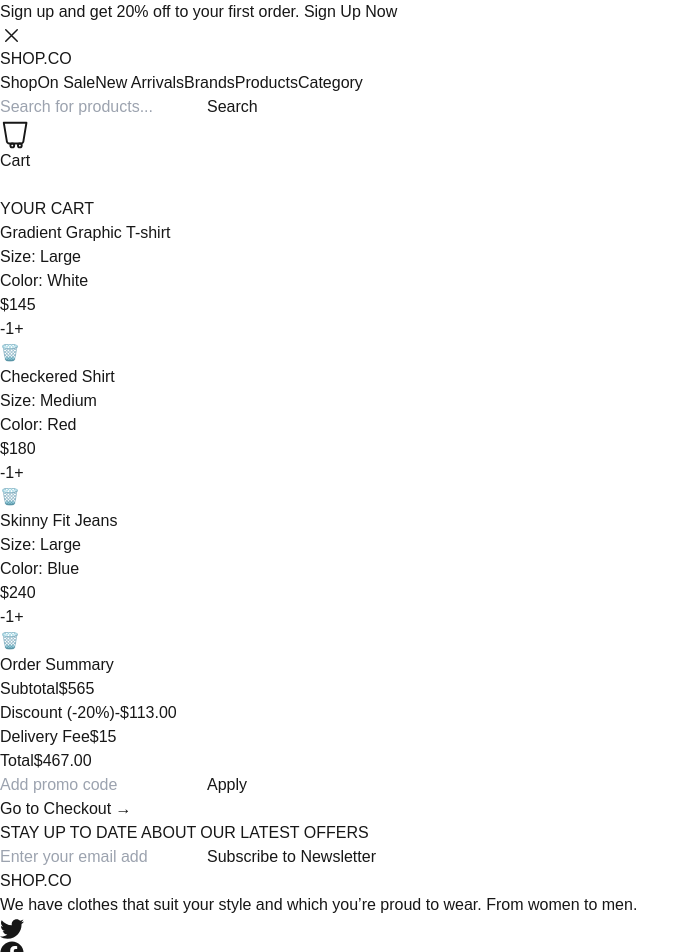
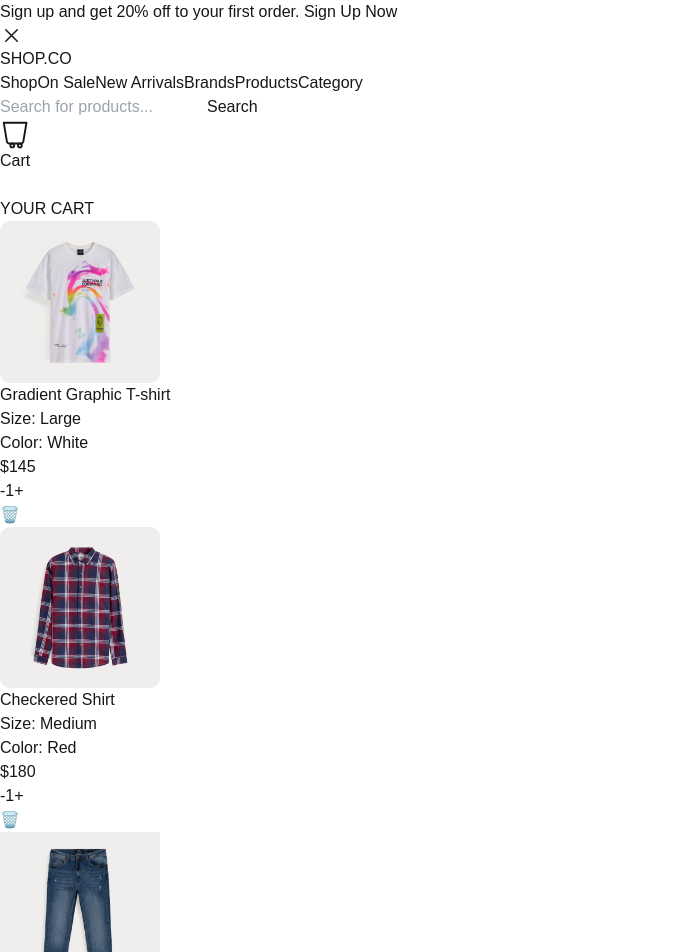
Before and after one commit to roonjha/figmaproject01, a Next.js app: page /cart in a window 1280 px wide. Shown: the top 952 px of the page, without its empty margins (0-699 px from the left). Built offline with nearby package versions, Linux system fonts and the light colour scheme.

Commit message:
Updated Cart component to use dynamic images with next/image

```diff
--- a/src/app/components/cart.tsx
+++ b/src/app/components/cart.tsx
@@ -1,4 +1,5 @@
 import React from 'react';
+import Image from 'next/image';
 
 const Cart = () => {
   const cartItems = [
@@ -8,7 +9,7 @@ const Cart = () => {
       color: "White",
       price: 145,
       quantity: 1,
-      image: "Frame 33.png",
+      image: "/Frame 33.png", // Image path in the public folder
     },
     {
       name: "Checkered Shirt",
@@ -16,7 +17,7 @@ const Cart = () => {
       color: "Red",
       price: 180,
       quantity: 1,
-      image: "check.png",
+      image: "/check.png",
     },
     {
       name: "Skinny Fit Jeans",
@@ -24,7 +25,7 @@ const Cart = () => {
       color: "Blue",
       price: 240,
       quantity: 1,
-      image: "skinny.png",
+      image: "/skinny.png",
     },
   ];
 
@@ -43,7 +44,13 @@ const Cart = () => {
               key={index}
               className="flex items-center justify-between p-4 mb-4 bg-white rounded shadow-sm"
             >
-
+              <Image
+                src={item.image}
+                alt={item.name}
+                width={160}
+                height={160}
+                className="rounded mr-4 object-cover"
+              />
               <div className="flex-1">
                 <h2 className="text-lg font-semibold">{item.name}</h2>
                 <p className="text-sm text-gray-600">Size: {item.size}</p>
```
